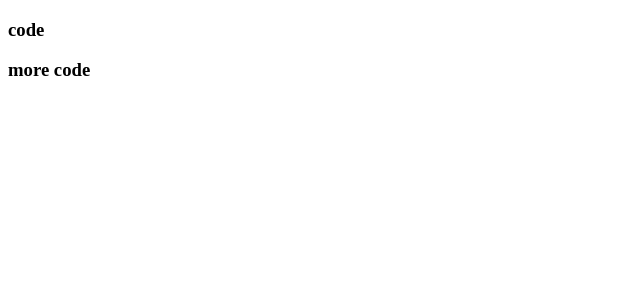
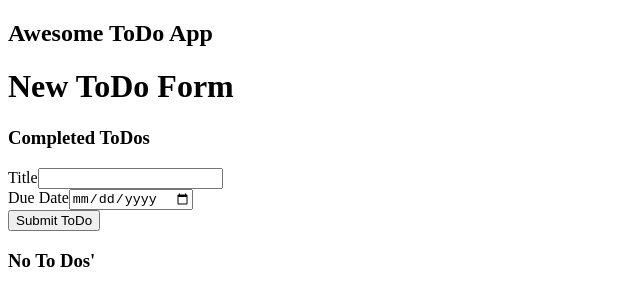
Before and after one commit to 3mi1y/react-playground, a React (Create React App) app: page / in a window 1280 px wide. Shown: the top 306 px of the page, without its empty margins (0-640 px from the left). Built offline with nearby package versions, Linux system fonts and the light colour scheme.

Commit message:
basic implementation that will create a new todo and add it to the list

```diff
--- a/src/index.js
+++ b/src/index.js
@@ -1,7 +1,7 @@
 import React from 'react'
 import ReactDOM from 'react-dom'
-import DataProvider from './todoApp/DataProvider'
+import App from './todoApp/App'
 import registerServiceWorker from './registerServiceWorker'
 
-ReactDOM.render(<DataProvider />, document.getElementById('root'))
+ReactDOM.render(<App />, document.getElementById('root'))
 registerServiceWorker()
--- a/src/todoApp/App.js
+++ b/src/todoApp/App.js
@@ -1,9 +1,11 @@
 import React from 'react'
-import ToDoList from './ToDoList'
+import Header from './Header'
+import ToDoContainer from './ToDoContainer'
 
-const App = ({todos}) =>
+const App = () =>
   <div>
-    <ToDoList todos={todos} />
+    <Header />
+    <ToDoContainer />
   </div>
 
 export default App
--- a/src/todoApp/DataProvider.js
+++ /dev/null
@@ -1,35 +0,0 @@
-import React, {Component} from 'react'
-import App from './App'
-
-class DataProvider extends Component {
-  state = {
-    todos: undefined
-  }
-  componentDidMount () {
-    localStorage.setItem('todos', JSON.stringify([{id: 1, title: 'code'}, {id: 2, title: 'more code'}]))
-    this.fetchLocalTodos()
-  }
-  fetchLocalTodos = () => {
-    const localTodos = JSON.parse(localStorage.getItem('todos'))
-    this.setState({ todos: localTodos })
-  }
-  addToDo = () => {
-    const allTodos = this.state.todos
-    const newId = allTodos.length + 1
-    allTodos.push({id: newId, title: 'SUPER TEST'})
-  }
-  removeTodo = (id) => {
-    const allTodos = this.state.todos
-    const filteredTodos = allTodos.map(todo =>
-      todo.id !== id
-    )
-    localStorage.setItem('todos', filteredTodos)
-  }
-  render () {
-    return this.state.todos
-      ? <App todos={this.state.todos} />
-      : 'loading'
-  }
-}
-
-export default DataProvider
--- /dev/null
+++ b/src/todoApp/Header.js
@@ -0,0 +1,8 @@
+import React from 'react'
+
+const Header = () =>
+  <div>
+    <h2> Awesome ToDo App </h2>
+  </div>
+
+export default Header
--- a/src/todoApp/ToDo.js
+++ b/src/todoApp/ToDo.js
@@ -1,8 +1,10 @@
 import React from 'react'
 
-const ToDo = ({title}) =>
+const ToDo = ({title, dueDate, complete}) =>
   <div>
     <h3> {title} </h3>
+    <p> {dueDate}</p>
+    <p> complete: {complete.toString()} </p>
   </div>
 
 export default ToDo
--- /dev/null
+++ b/src/todoApp/ToDoContainer.js
@@ -0,0 +1,44 @@
+import React, {Component} from 'react'
+import ToDoList from './ToDoList'
+import ToDoForm from './ToDoForm'
+
+class ToDoContainer extends Component {
+  state = {
+    toDos: [],
+    title: undefined,
+    dueDate: undefined
+  }
+  addToDo = () => {
+    let allToDos = this.state.toDos
+    let newToDo = {
+      title: this.state.title,
+      complete: false,
+      dueDate: this.state.dueDate
+    }
+    allToDos.push(newToDo)
+    this.setState({ toDos: allToDos })
+    alert('todo succesfully added')
+    this.setState({ title: '', dueDate: '' })
+  }
+  updateTitle = (e) => this.setState({ title: e.target.value })
+  updateDueDate = (e) => this.setState({ dueDate: e.target.value })
+
+  render () {
+    return (
+      <div>
+        <h1> New ToDo Form </h1>
+        <h3> Completed ToDos </h3>
+        <ToDoForm
+          title={this.state.title}
+          dueDate={this.state.dueDate}
+          addToDo={this.addToDo}
+          updateTitle={this.updateTitle}
+          updateDueDate={this.updateDueDate}
+        />
+        <ToDoList toDos={this.state.toDos} />
+      </div>
+    )
+  }
+}
+
+export default ToDoContainer
--- /dev/null
+++ b/src/todoApp/ToDoForm.js
@@ -0,0 +1,16 @@
+import React from 'react'
+
+const ToDoForm = ({title, dueDate, updateTitle, updateDueDate, addToDo}) =>
+  <form>
+    <div>
+      <label>Title</label>
+      <input type='text' onChange={updateTitle} value={title} />
+    </div>
+    <div>
+      <label>Due Date</label>
+      <input type='date' onChange={updateDueDate} value={dueDate} />
+    </div>
+    <button type='button' onClick={addToDo}>Submit ToDo</button>
+  </form>
+
+export default ToDoForm
--- a/src/todoApp/ToDoList.js
+++ b/src/todoApp/ToDoList.js
@@ -2,17 +2,19 @@ import React from 'react'
 import PropTypes from 'prop-types'
 import ToDo from './ToDo'
 
-const ToDoList = ({todos}) =>
+const ToDoList = ({toDos}) =>
   <div>
     {
-      todos.map(item =>
-        <ToDo key={item.id} title={item.title} />
-      )
+      toDos.length > 0
+        ? toDos.map(item =>
+          <ToDo key={item.id} title={item.title} complete={item.complete} dueDate={item.dueDate} />
+        )
+        : <h3> No To Dos'</h3>
     }
   </div>
 
 ToDoList.propTypes = {
-  todos: PropTypes.array.isRequired
+  toDos: PropTypes.array.isRequired
 }
 
 export default ToDoList
```
